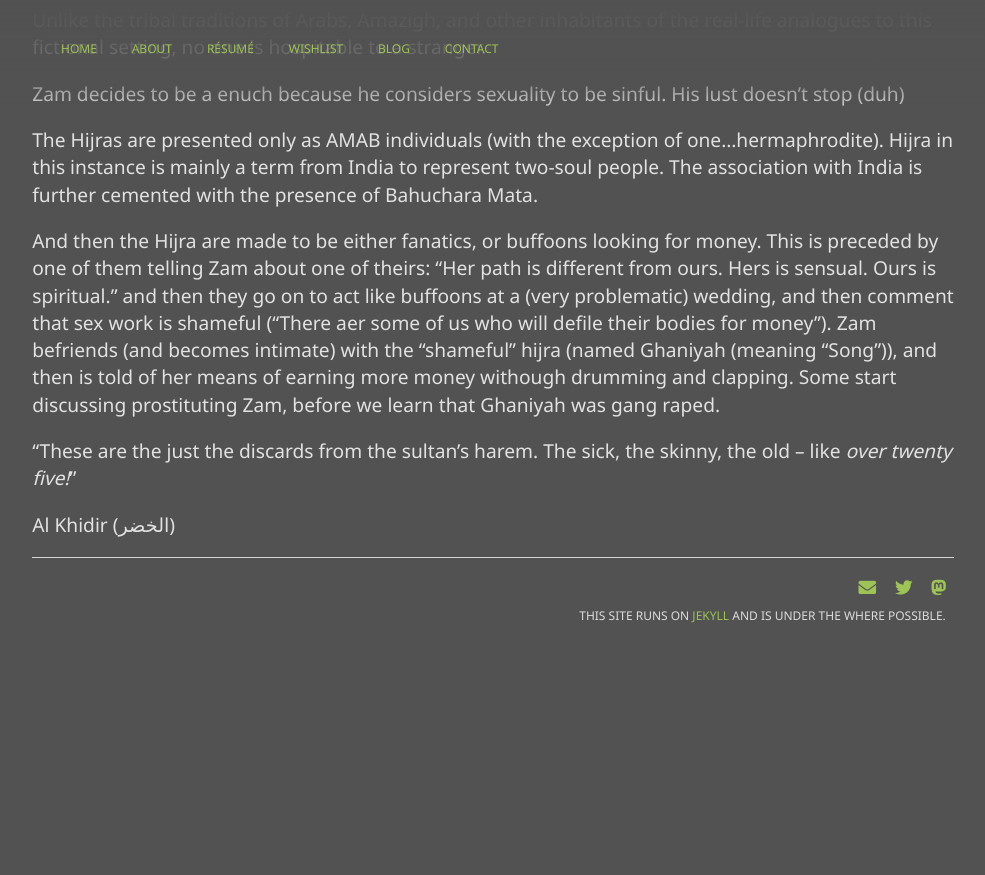
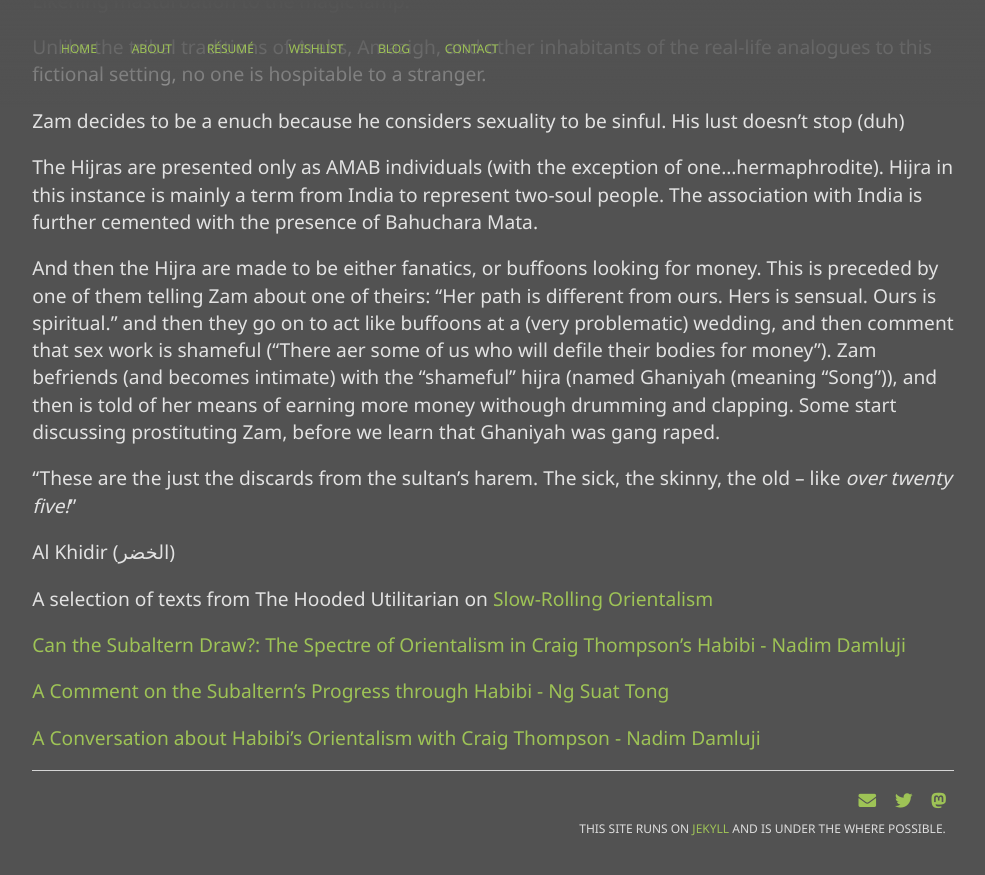
Before and after one commit to mstfacmly/mstfacmly.github.io, a Jekyll site: the page built from _posts/2018-12-29-Habibi.md, in a window 1280 px wide and 900 px high, scrolled down 2491 px. Shown: the top 875 px of the window, without its empty margins (147-1132 px from the left). Built offline with Jekyll 4.4.1, drawn with Linux system fonts in a browser that asks for light colours; nearby versions of some CDN libraries; a script that is not in the unit is left out; before the commit the page ends 3178 px from its top, so only the background shows below that; some of the changed text lies outside the part shown.

Commit message:
add links to Hooded Utilitarian

```diff
--- a/_posts/2018-12-29-Habibi.md
+++ b/_posts/2018-12-29-Habibi.md
@@ -71,3 +72,11 @@ And then the Hijra are made to be either fanatics, or buffoons looking for money
 "These are the just the discards from the sultan's harem. The sick, the skinny, the old -- like *over twenty five!*"
 
 Al Khidir (الخضر)
+
+A selection of texts from The Hooded Utilitarian on [Slow-Rolling Orientalism](http://www.hoodedutilitarian.com/category/roundtables/slowrollingorientalism/)
+
+[Can the Subaltern Draw?: The Spectre of Orientalism in Craig Thompson’s Habibi - Nadim Damluji](http://www.hoodedutilitarian.com/2011/10/can-the-subaltern-draw-the-spectre-of-orientalism-in-craig-thompsons-habibi/)
+
+[A Comment on the Subaltern’s Progress through Habibi - Ng Suat Tong](http://www.hoodedutilitarian.com/2011/10/a-comment-on-the-subalterns-progress-through-habibi/)
+
+[A Conversation about Habibi’s Orientalism with Craig Thompson - Nadim Damluji](http://www.hoodedutilitarian.com/2011/11/a-conversation-about-habibis-orientalism-with-craig-thompson/)
```
Also changed, not shown: other parts of _posts/2018-12-29-Habibi.md (+1 -0 lines).
